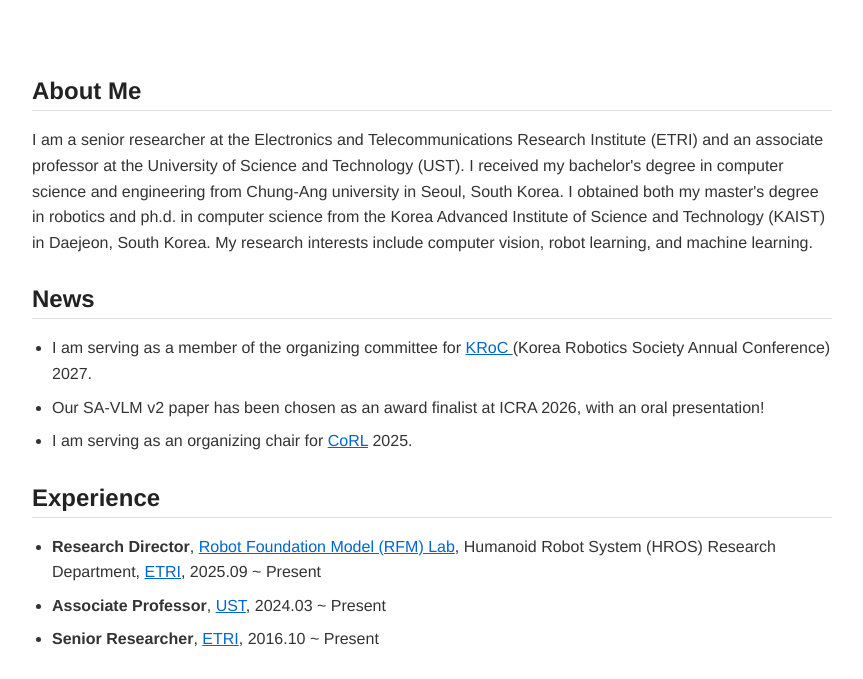
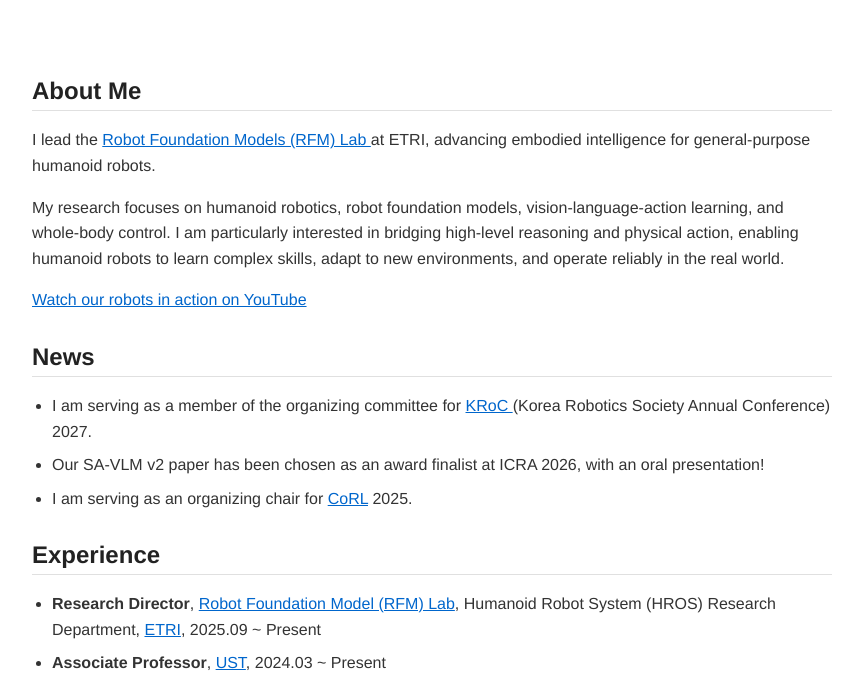
Before and after one commit to byungokhan/byungokhan.github.io, a plain HTML site: page index.html in a window 1280 px wide. Shown: the part 100-779 px from the top of the page, without its empty margins (208-1071 px from the left). Drawn offline with Linux system fonts and the light colour scheme.

Commit message:
Enhance 'About Me' section with research details
Added details about research focus and lab activities.

```diff
--- a/index.html
+++ b/index.html
@@ -33,6 +33,33 @@
     <section>
         <h2>About Me</h2>
         <p>
+                I lead the
+                <a href="https://etri-rfm-lab.github.io/"
+                   target="_blank" rel="noopener noreferrer">
+                    Robot Foundation Models (RFM) Lab
+                </a>
+                at ETRI, advancing embodied intelligence
+                for general-purpose humanoid robots.
+        </p>
+
+        <p>
+            My research focuses on humanoid robotics,
+            robot foundation models, vision-language-action learning,
+            and whole-body control.
+            I am particularly interested in bridging high-level
+            reasoning and physical action, enabling humanoid robots
+            to learn complex skills, adapt to new environments,
+            and operate reliably in the real world.
+        </p>
+
+        <p>
+            <a href="https://www.youtube.com/@ETRI_HROS"
+               target="_blank" rel="noopener noreferrer">
+                Watch our robots in action on YouTube
+            </a>
+        </p>
+<!--
+        <p>
             I am a senior researcher at the Electronics and Telecommunications Research Institute (ETRI)
             and an associate professor at the University of Science and Technology (UST).
             I received my bachelor's degree in computer science and engineering
@@ -41,6 +68,7 @@
             from the Korea Advanced Institute of Science and Technology (KAIST) in Daejeon,
             South Korea. My research interests include computer vision, robot learning, and machine learning.
         </p>
+ -->
 <!--
         <p>
             <strong>Our lab at UST is recruiting students for Master's, Ph.D.,
```
